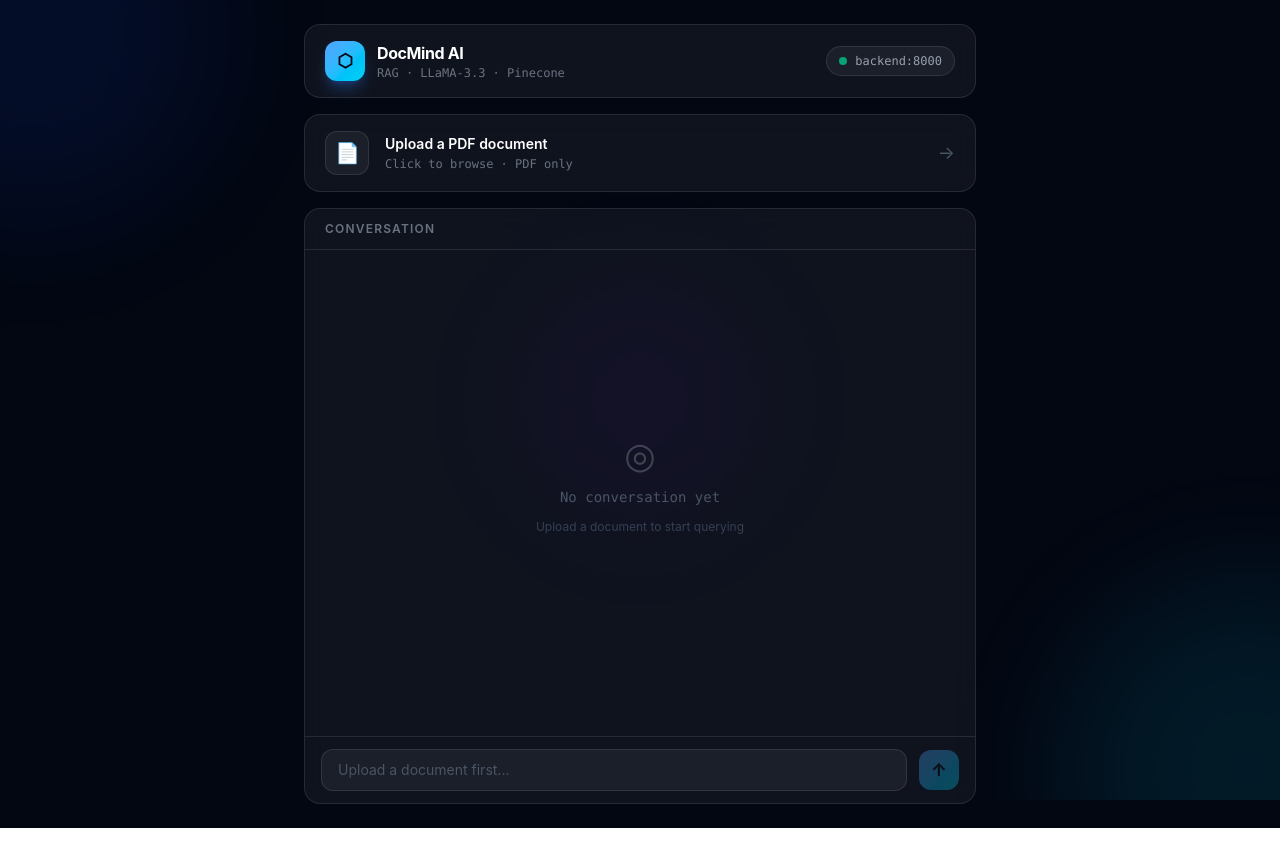
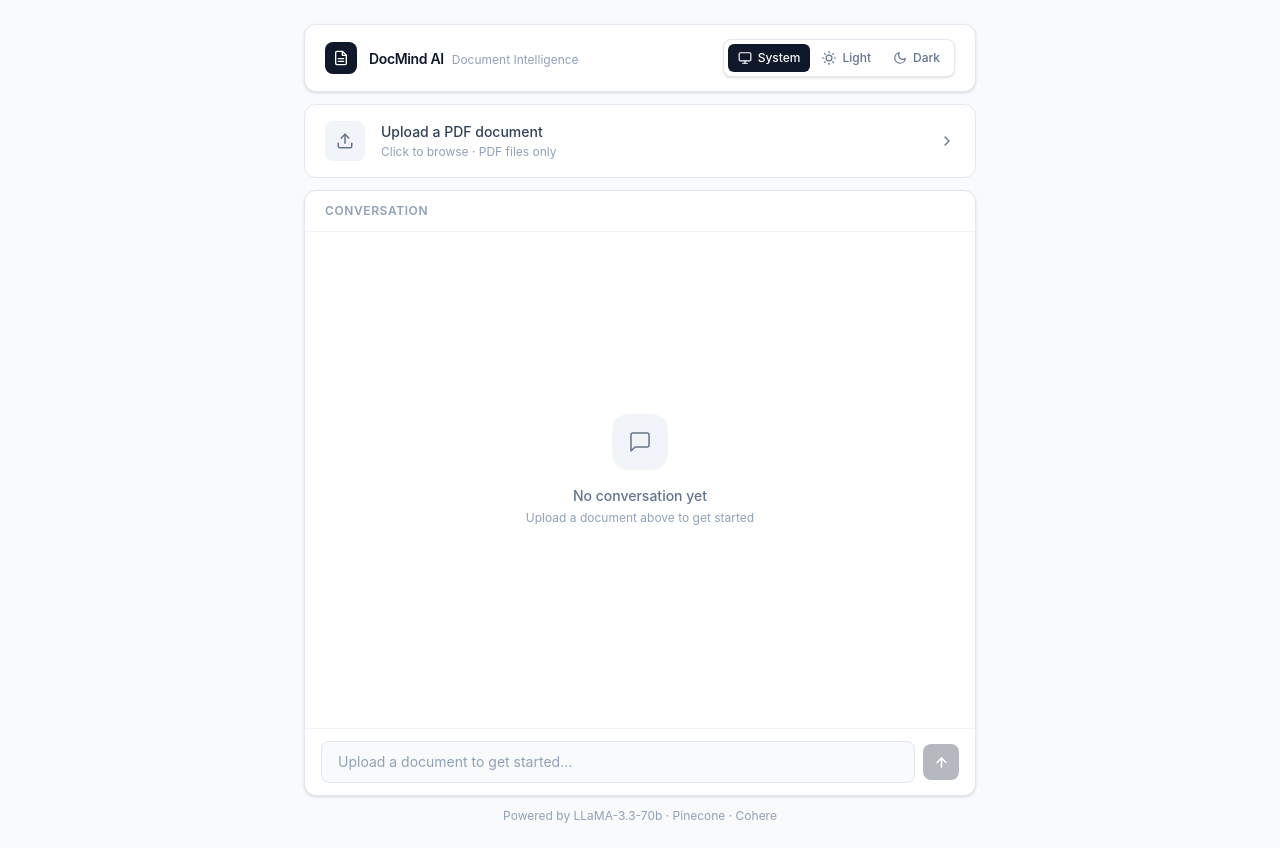
Before and after one commit to agnt17/RAG-Enterprise, a React app in the folder rag-enterprise/frontend/: page / in a window 1280 px wide. Built offline with nearby package versions, Linux system fonts and the light colour scheme; the HTML template or start-up script is replaced by a standard one.

Commit message:
UI Enhancement

```diff
--- a/rag-enterprise/frontend/src/App.jsx
+++ b/rag-enterprise/frontend/src/App.jsx
@@ -8,7 +8,134 @@ function getTime() {
   return new Date().toLocaleTimeString([], { hour: "2-digit", minute: "2-digit" })
 }
 
+// ── Theme definitions ──────────────────────────────────────────────
+const themes = {
+  light: {
+    page:        "bg-slate-50 text-slate-900",
+    card:        "bg-white border-slate-200 shadow-sm",
+    cardHover:   "hover:border-slate-300 hover:bg-slate-50",
+    subtext:     "text-slate-400",
+    muted:       "text-slate-500",
+    label:       "text-slate-700",
+    inputBg:     "bg-slate-50 border-slate-200 text-slate-900 placeholder-slate-400 focus:border-slate-400 focus:bg-white",
+    msgUser:     "bg-slate-900 text-white",
+    msgAi:       "bg-slate-50 border border-slate-200 text-slate-700",
+    msgSystem:   "bg-slate-50 border border-slate-200 text-slate-400",
+    avatarUser:  "bg-slate-900 text-white",
+    avatarAi:    "bg-slate-100 text-slate-500",
+    thinkDot:    "bg-slate-400",
+    badge:       "bg-slate-100 text-slate-400",
+    divider:     "border-slate-100",
+    uploadIdle:  "border-slate-200 bg-white",
+    uploadActive:"border-blue-200 bg-blue-50",
+    uploadDone:  "border-emerald-200 bg-emerald-50",
+    uploadIcon:  "bg-slate-100",
+    iconStroke:  "#64748b",
+    sendBtn:     "bg-slate-900 hover:bg-slate-700 text-white",
+    footerText:  "text-slate-400",
+    themeBtnBg:  "bg-white border-slate-200 shadow-sm",
+    themeBtnActive: "bg-slate-900 text-white",
+    themeBtnInactive: "text-slate-500 hover:text-slate-700",
+  },
+  dark: {
+    page:        "bg-gray-950 text-slate-100",
+    card:        "bg-gray-900 border-gray-800",
+    cardHover:   "hover:border-gray-700 hover:bg-gray-900",
+    subtext:     "text-gray-500",
+    muted:       "text-gray-400",
+    label:       "text-gray-200",
+    inputBg:     "bg-gray-800 border-gray-700 text-slate-100 placeholder-gray-600 focus:border-gray-500 focus:bg-gray-800",
+    msgUser:     "bg-blue-600 text-white",
+    msgAi:       "bg-gray-800 border border-gray-700 text-gray-200",
+    msgSystem:   "bg-gray-800 border border-gray-700 text-gray-500",
+    avatarUser:  "bg-blue-600 text-white",
+    avatarAi:    "bg-gray-800 text-gray-400",
+    thinkDot:    "bg-gray-500",
+    badge:       "bg-gray-800 text-gray-500",
+    divider:     "border-gray-800",
+    uploadIdle:  "border-gray-700 bg-gray-900",
+    uploadActive:"border-blue-700 bg-blue-900/30",
+    uploadDone:  "border-emerald-700 bg-emerald-900/20",
+    uploadIcon:  "bg-gray-800",
+    iconStroke:  "#6b7280",
+    sendBtn:     "bg-blue-600 hover:bg-blue-500 text-white",
+    footerText:  "text-gray-600",
+    themeBtnBg:  "bg-gray-900 border-gray-700",
+    themeBtnActive: "bg-gray-700 text-white",
+    themeBtnInactive: "text-gray-500 hover:text-gray-300",
+  },
+}
+
+function useSystemTheme() {
+  const [isDark, setIsDark] = useState(
+    () => window.matchMedia("(prefers-color-scheme: dark)").matches
+  )
+  useEffect(() => {
+    const mq = window.matchMedia("(prefers-color-scheme: dark)")
+    const handler = (e) => setIsDark(e.matches)
+    mq.addEventListener("change", handler)
+    return () => mq.removeEventListener("change", handler)
+  }, [])
+  return isDark
+}
+
+// ── Icons ──────────────────────────────────────────────────────────
+const SunIcon = ({ size = 14, stroke }) => (
+  <svg width={size} height={size} viewBox="0 0 24 24" fill="none" stroke={stroke || "currentColor"} strokeWidth="2" strokeLinecap="round" strokeLinejoin="round">
+    <circle cx="12" cy="12" r="5"/><line x1="12" y1="1" x2="12" y2="3"/><line x1="12" y1="21" x2="12" y2="23"/>
+    <line x1="4.22" y1="4.22" x2="5.64" y2="5.64"/><line x1="18.36" y1="18.36" x2="19.78" y2="19.78"/>
+    <line x1="1" y1="12" x2="3" y2="12"/><line x1="21" y1="12" x2="23" y2="12"/>
+    <line x1="4.22" y1="19.78" x2="5.64" y2="18.36"/><line x1="18.36" y1="5.64" x2="19.78" y2="4.22"/>
+  </svg>
+)
+const MoonIcon = ({ size = 14 }) => (
+  <svg width={size} height={size} viewBox="0 0 24 24" fill="none" stroke="currentColor" strokeWidth="2" strokeLinecap="round" strokeLinejoin="round">
+    <path d="M21 12.79A9 9 0 1 1 11.21 3 7 7 0 0 0 21 12.79z"/>
+  </svg>
+)
+const SystemIcon = ({ size = 14 }) => (
+  <svg width={size} height={size} viewBox="0 0 24 24" fill="none" stroke="currentColor" strokeWidth="2" strokeLinecap="round" strokeLinejoin="round">
+    <rect x="2" y="3" width="20" height="14" rx="2"/><line x1="8" y1="21" x2="16" y2="21"/><line x1="12" y1="17" x2="12" y2="21"/>
+  </svg>
+)
+const UploadIcon = ({ stroke }) => (
+  <svg width="18" height="18" viewBox="0 0 24 24" fill="none" stroke={stroke} strokeWidth="2" strokeLinecap="round" strokeLinejoin="round">
+    <path d="M21 15v4a2 2 0 0 1-2 2H5a2 2 0 0 1-2-2v-4"/>
+    <polyline points="17 8 12 3 7 8"/><line x1="12" y1="3" x2="12" y2="15"/>
+  </svg>
+)
+const CheckIcon = () => (
+  <svg width="18" height="18" viewBox="0 0 24 24" fill="none" stroke="#10b981" strokeWidth="2.5" strokeLinecap="round" strokeLinejoin="round">
+    <polyline points="20 6 9 17 4 12"/>
+  </svg>
+)
+const ChevronIcon = ({ stroke }) => (
+  <svg width="16" height="16" viewBox="0 0 24 24" fill="none" stroke={stroke} strokeWidth="2" strokeLinecap="round" strokeLinejoin="round">
+    <polyline points="9 18 15 12 9 6"/>
+  </svg>
+)
+const SendIcon = () => (
+  <svg width="15" height="15" viewBox="0 0 24 24" fill="none" stroke="currentColor" strokeWidth="2.5" strokeLinecap="round" strokeLinejoin="round">
+    <line x1="12" y1="19" x2="12" y2="5"/><polyline points="5 12 12 5 19 12"/>
+  </svg>
+)
+const ChatIcon = ({ stroke }) => (
+  <svg width="24" height="24" viewBox="0 0 24 24" fill="none" stroke={stroke} strokeWidth="1.5" strokeLinecap="round" strokeLinejoin="round">
+    <path d="M21 15a2 2 0 0 1-2 2H7l-4 4V5a2 2 0 0 1 2-2h14a2 2 0 0 1 2 2z"/>
+  </svg>
+)
+const DocIcon = () => (
+  <svg width="16" height="16" viewBox="0 0 24 24" fill="none" stroke="white" strokeWidth="2" strokeLinecap="round" strokeLinejoin="round">
+    <path d="M14 2H6a2 2 0 0 0-2 2v16a2 2 0 0 0 2 2h12a2 2 0 0 0 2-2V8z"/>
+    <polyline points="14,2 14,8 20,8"/>
+    <line x1="16" y1="13" x2="8" y2="13"/><line x1="16" y1="17" x2="8" y2="17"/>
+  </svg>
+)
+
+// ── Main Component ─────────────────────────────────────────────────
 export default function App() {
+  const [themeMode, setThemeMode] = useState("system") // "system" | "light" | "dark"
+  const systemIsDark = useSystemTheme()
   const [messages, setMessages] = useState([])
   const [question, setQuestion] = useState("")
   const [uploading, setUploading] = useState(false)
@@ -16,6 +143,12 @@ export default function App() {
   const [loading, setLoading] = useState(false)
   const fileRef = useRef()
   const bottomRef = useRef()
+
+  // Resolve which theme to actually use
+  const resolvedTheme = themeMode === "system"
+    ? (systemIsDark ? "dark" : "light")
+    : themeMode
+  const t = themes[resolvedTheme]
 
   useEffect(() => {
     bottomRef.current?.scrollIntoView({ behavior: "smooth" })
@@ -30,9 +163,9 @@ export default function App() {
     try {
       await axios.post(`${API}/upload`, form)
       setUploadedFile(file.name)
-      setMessages([{ role: "system", text: `✓ "${file.name}" indexed successfully. Ask me anything!`, time: getTime() }])
+      setMessages([{ role: "system", text: `"${file.name}" has been indexed. You can now ask questions about it.`, time: getTime() }])
     } catch {
-      alert("Upload failed. Check your API keys in .env")
+      alert("Upload failed. Check your API keys.")
     }
     setUploading(false)
     fileRef.current.value = ""
@@ -48,7 +181,7 @@ export default function App() {
       const res = await axios.post(`${API}/query`, { question: q })
       setMessages(prev => [...prev, { role: "ai", text: res.data.answer, time: getTime() }])
     } catch {
-      setMessages(prev => [...prev, { role: "ai", text: "⚠ Something went wrong. Try again.", time: getTime() }])
+      setMessages(prev => [...prev, { role: "ai", text: "Something went wrong. Please try again.", time: getTime() }])
     }
     setLoading(false)
   }
@@ -56,147 +189,165 @@ export default function App() {
   const userMsgCount = messages.filter(m => m.role === "user").length
 
   return (
-    <div className="min-h-screen bg-gray-950 text-white flex flex-col items-center justify-center px-4 py-6">
+    <div className={`min-h-screen ${t.page} flex flex-col items-center justify-center px-4 py-6 transition-colors duration-200`}>
+      <div className="w-full max-w-2xl flex flex-col gap-3 h-screen max-h-[800px]">
 
-      {/* Background glows */}
-      <div className="fixed inset-0 overflow-hidden pointer-events-none">
-        <div className="absolute -top-40 -left-40 w-96 h-96 bg-blue-700 rounded-full opacity-10 blur-3xl" />
-        <div className="absolute -bottom-40 -right-40 w-96 h-96 bg-cyan-500 rounded-full opacity-10 blur-3xl" />
-        <div className="absolute top-1/2 left-1/2 -translate-x-1/2 -translate-y-1/2 w-64 h-64 bg-violet-700 rounded-full opacity-5 blur-3xl" />
-      </div>
-
-      <div className="relative w-full max-w-2xl flex flex-col gap-4 h-screen max-h-[780px]">
-
-        {/* Header */}
-        <div className="flex items-center justify-between px-5 py-4 bg-white/5 border border-white/10 rounded-2xl backdrop-blur-md">
+        {/* ── Header ── */}
+        <div className={`flex items-center justify-between px-5 py-3.5 ${t.card} border rounded-xl transition-colors duration-200`}>
           <div className="flex items-center gap-3">
-            <div className="w-10 h-10 rounded-xl bg-gradient-to-br from-blue-400 to-cyan-400 flex items-center justify-center text-gray-950 font-bold text-lg shadow-lg shadow-blue-500/30">
-              ⬡
+            <div className="w-8 h-8 rounded-lg bg-slate-900 flex items-center justify-center flex-shrink-0">
+              <DocIcon />
             </div>
             <div>
-              <div className="font-bold text-white text-base tracking-tight">DocMind AI</div>
-              <div className="text-xs text-gray-500 font-mono">RAG · LLaMA-3.3 · Pinecone</div>
+              <span className={`font-semibold text-sm tracking-tight`}>DocMind AI</span>
+              <span className={`${t.subtext} text-xs ml-2`}>Document Intelligence</span>
             </div>
           </div>
-          <div className="flex items-center gap-2 px-3 py-1.5 bg-white/5 border border-white/10 rounded-full">
-            <span className="w-2 h-2 rounded-full bg-emerald-400 animate-pulse" />
-            <span className="text-xs text-gray-400 font-mono">backend:8000</span>
+
+          {/* Theme Switcher */}
+          <div className={`flex items-center gap-0.5 p-1 border rounded-lg ${t.themeBtnBg} transition-colors duration-200`}>
+            {[
+              { key: "system", icon: <SystemIcon />, label: "System" },
+              { key: "light",  icon: <SunIcon />,    label: "Light" },
+              { key: "dark",   icon: <MoonIcon />,   label: "Dark" },
+            ].map(({ key, icon, label }) => (
+              <button
+                key={key}
+                onClick={() => setThemeMode(key)}
+                title={label}
+                className={`flex items-center gap-1.5 px-2.5 py-1.5 rounded-md text-xs font-medium transition-all duration-150
+                  ${themeMode === key
+                    ? t.themeBtnActive
+                    : t.themeBtnInactive}`}
+              >
+                {icon}
+                <span className="hidden sm:inline">{label}</span>
+              </button>
+            ))}
           </div>
         </div>
 
-        {/* Upload Zone */}
+        {/* ── Upload Zone ── */}
         <div
           onClick={() => !uploading && fileRef.current.click()}
-          className={`flex items-center gap-4 px-5 py-4 rounded-2xl border cursor-pointer transition-all duration-300 backdrop-blur-md
-            ${uploading
-              ? "bg-blue-500/10 border-blue-500/40"
-              : uploadedFile
-                ? "bg-emerald-500/5 border-emerald-500/30 hover:bg-emerald-500/10"
-                : "bg-white/5 border-white/10 hover:bg-white/5 hover:border-blue-500/40"
-            }`}
+          className={`flex items-center gap-4 px-5 py-4 border rounded-xl cursor-pointer transition-all duration-200
+            ${uploading  ? t.uploadActive :
+              uploadedFile ? t.uploadDone  : `${t.uploadIdle} ${t.cardHover}`}`}
         >
           <input ref={fileRef} type="file" accept=".pdf" className="hidden" onChange={uploadPDF} />
-          <div className="w-11 h-11 flex-shrink-0 rounded-xl bg-white/5 border border-white/10 flex items-center justify-center text-xl">
-            {uploading ? "⏳" : uploadedFile ? "✅" : "📄"}
+
+          <div className={`w-10 h-10 rounded-lg flex items-center justify-center flex-shrink-0
+            ${uploading ? "bg-blue-100" : uploadedFile ? "bg-emerald-100" : t.uploadIcon}`}>
+            {uploading ? (
+              <svg className="animate-spin w-5 h-5 text-blue-500" fill="none" viewBox="0 0 24 24">
+                <circle className="opacity-25" cx="12" cy="12" r="10" stroke="currentColor" strokeWidth="4"/>
+                <path className="opacity-75" fill="currentColor" d="M4 12a8 8 0 018-8V0C5.373 0 0 5.373 0 12h4z"/>
+              </svg>
+            ) : uploadedFile ? (
+              <CheckIcon />
+            ) : (
+              <UploadIcon stroke={t.iconStroke} />
+            )}
           </div>
+
           <div className="flex-1 min-w-0">
             {uploading ? (
               <>
-                <p className="text-sm font-semibold text-blue-300">Processing document...</p>
-                <p className="text-xs text-gray-500 font-mono mt-0.5">Chunking · Embedding · Indexing</p>
-                <div className="mt-2 h-1 bg-white/10 rounded-full overflow-hidden">
-                  <div className="h-full w-3/4 bg-gradient-to-r from-blue-400 to-cyan-400 rounded-full animate-pulse" />
+                <p className="text-sm font-medium text-blue-600">Processing your document...</p>
+                <p className="text-xs text-blue-400 mt-0.5">Chunking · Embedding · Indexing</p>
+                <div className="mt-2 h-1 bg-blue-100 rounded-full overflow-hidden">
+                  <div className="h-full w-2/3 bg-blue-400 rounded-full animate-pulse" />
                 </div>
               </>
             ) : uploadedFile ? (
               <>
-                <p className="text-sm font-semibold text-emerald-400 truncate">{uploadedFile}</p>
-                <p className="text-xs text-gray-500 font-mono mt-0.5">Indexed · Click to replace</p>
+                <p className="text-sm font-medium text-emerald-600 truncate">{uploadedFile}</p>
+                <p className="text-xs text-emerald-500 mt-0.5">Successfully indexed · Click to replace</p>
               </>
             ) : (
               <>
-                <p className="text-sm font-semibold text-white">Upload a PDF document</p>
-                <p className="text-xs text-gray-500 font-mono mt-0.5">Click to browse · PDF only</p>
+                <p className={`text-sm font-medium ${t.label}`}>Upload a PDF document</p>
+                <p className={`text-xs ${t.subtext} mt-0.5`}>Click to browse · PDF files only</p>
               </>
             )}
           </div>
-          {!uploading && <span className="text-gray-600 text-lg">→</span>}
+
+          {!uploading && <ChevronIcon stroke={t.iconStroke} />}
         </div>
 
-        {/* Chat Container */}
-        <div className="flex-1 flex flex-col bg-white/5 border border-white/10 rounded-2xl overflow-hidden backdrop-blur-md min-h-0">
+        {/* ── Chat Container ── */}
+        <div className={`flex-1 flex flex-col ${t.card} border rounded-xl overflow-hidden min-h-0 transition-colors duration-200`}>
 
           {/* Chat Header */}
-          <div className="flex items-center justify-between px-5 py-3 border-b border-white/10 flex-shrink-0">
-            <span className="text-xs font-semibold text-gray-500 tracking-widest uppercase">Conversation</span>
+          <div className={`flex items-center justify-between px-5 py-3 border-b ${t.divider} flex-shrink-0`}>
+            <span className={`text-xs font-semibold ${t.subtext} tracking-wider uppercase`}>Conversation</span>
             {userMsgCount > 0 && (
-              <span className="text-xs font-mono text-gray-500 px-2.5 py-1 bg-white/5 border border-white/10 rounded-full">
-                {userMsgCount} {userMsgCount === 1 ? "query" : "queries"}
+              <span className={`text-xs ${t.badge} px-2.5 py-1 rounded-full`}>
+                {userMsgCount} {userMsgCount === 1 ? "message" : "messages"}
               </span>
             )}
           </div>
 
           {/* Messages */}
-          <div className="flex-1 overflow-y-auto px-5 py-4 flex flex-col gap-4 min-h-0">
+          <div className="flex-1 overflow-y-auto px-5 py-5 flex flex-col gap-5 min-h-0">
             {messages.length === 0 ? (
-              <div className="flex flex-col items-center justify-center gap-3 text-center h-full py-16">
-                <div className="text-4xl opacity-20">◎</div>
-                <p className="text-sm text-gray-600 font-mono">No conversation yet</p>
-                <p className="text-xs text-gray-700">Upload a document to start querying</p>
+              <div className="flex flex-col items-center justify-center gap-4 h-full text-center py-16">
+                <div className={`w-14 h-14 rounded-2xl ${t.uploadIcon} flex items-center justify-center`}>
+                  <ChatIcon stroke={t.iconStroke} />
+                </div>
+                <div>
+                  <p className={`text-sm font-medium ${t.muted}`}>No conversation yet</p>
+                  <p className={`text-xs ${t.subtext} mt-1`}>Upload a document above to get started</p>
+                </div>
               </div>
             ) : (
               messages.map((msg, i) => (
                 <div key={i} className={`flex gap-3 ${msg.role === "user" ? "flex-row-reverse" : ""}`}>
-
                   {msg.role !== "system" && (
-                    <div className={`w-8 h-8 rounded-xl flex-shrink-0 flex items-center justify-center text-sm border border-white/10
-                      ${msg.role === "user" ? "bg-gradient-to-br from-blue-500 to-blue-700" : "bg-white/5 text-cyan-400"}`}>
-                      {msg.role === "user" ? "U" : "⬡"}
+                    <div className={`w-7 h-7 rounded-lg flex-shrink-0 flex items-center justify-center text-xs font-semibold mt-0.5
+                      ${msg.role === "user" ? t.avatarUser : t.avatarAi}`}>
+                      {msg.role === "user" ? "U" : "AI"}
                     </div>
                   )}
-
-                  <div className={msg.role === "system" ? "w-full" : "max-w-[78%]"}>
-                    <div className={`px-4 py-3 rounded-2xl text-sm leading-relaxed
-                      ${msg.role === "user"
-                        ? "bg-gradient-to-br from-blue-600 to-blue-700 text-white rounded-br-sm border border-blue-500/30"
-                        : msg.role === "system"
-                          ? "bg-emerald-500/10 border border-emerald-500/20 text-emerald-400 font-mono text-xs"
-                          : "bg-white/5 border border-white/10 text-gray-200 rounded-bl-sm"}`}>
+                  <div className={msg.role === "system" ? "w-full" : "max-w-[80%]"}>
+                    <div className={`px-4 py-3 rounded-xl text-sm leading-relaxed
+                      ${msg.role === "user"   ? `${t.msgUser} rounded-tr-sm` :
+                        msg.role === "system" ? t.msgSystem :
+                        `${t.msgAi} rounded-tl-sm`}`}>
                       {msg.role === "ai" ? (
                         <ReactMarkdown
                           components={{
-                            p: ({ children }) => <p className="mb-2 last:mb-0">{children}</p>,
-                            strong: ({ children }) => <strong className="font-semibold text-white">{children}</strong>,
-                            ul: ({ children }) => <ul className="list-disc list-inside space-y-1 mt-1">{children}</ul>,
-                            ol: ({ children }) => <ol className="list-decimal list-inside space-y-1 mt-1">{children}</ol>,
-                            li: ({ children }) => <li className="text-gray-200">{children}</li>,
+                            p:      ({ children }) => <p className="mb-2 last:mb-0">{children}</p>,
+                            strong: ({ children }) => <strong className="font-semibold">{children}</strong>,
+                            ul:     ({ children }) => <ul className="list-disc list-inside space-y-1 mt-2">{children}</ul>,
+                            ol:     ({ children }) => <ol className="list-decimal list-inside space-y-1 mt-2">{children}</ol>,
+                            li:     ({ children }) => <li>{children}</li>,
                           }}
                         >
                           {msg.text}
                         </ReactMarkdown>
-                      ) : (
-                        msg.text
-                      )}
+                      ) : msg.text}
                     </div>
                     {msg.time && (
-                      <p className={`text-xs text-gray-600 font-mono mt-1.5 ${msg.role === "user" ? "text-right" : ""}`}>
+                      <p className={`text-xs ${t.subtext} mt-1.5 ${msg.role === "user" ? "text-right" : ""}`}>
                         {msg.time}
                       </p>
                     )}
                   </div>
-
                 </div>
               ))
             )}
 
             {loading && (
               <div className="flex gap-3">
-                <div className="w-8 h-8 rounded-xl flex-shrink-0 flex items-center justify-center text-sm border border-white/10 bg-white/5 text-cyan-400">⬡</div>
-                <div className="px-4 py-3 rounded-2xl rounded-bl-sm bg-white/5 border border-white/10">
-                  <div className="flex gap-1.5 items-center h-4">
-                    <span className="w-2 h-2 rounded-full bg-blue-400 animate-bounce [animation-delay:0ms]" />
-                    <span className="w-2 h-2 rounded-full bg-blue-400 animate-bounce [animation-delay:150ms]" />
-                    <span className="w-2 h-2 rounded-full bg-blue-400 animate-bounce [animation-delay:300ms]" />
+                <div className={`w-7 h-7 rounded-lg flex-shrink-0 ${t.avatarAi} flex items-center justify-center text-xs font-semibold mt-0.5`}>
+                  AI
+                </div>
+                <div className={`px-4 py-3 rounded-xl rounded-tl-sm ${t.msgAi}`}>
+                  <div className="flex gap-1 items-center h-4">
+                    <span className={`w-1.5 h-1.5 rounded-full ${t.thinkDot} animate-bounce [animation-delay:0ms]`} />
+                    <span className={`w-1.5 h-1.5 rounded-full ${t.thinkDot} animate-bounce [animation-delay:150ms]`} />
+                    <span className={`w-1.5 h-1.5 rounded-full ${t.thinkDot} animate-bounce [animation-delay:300ms]`} />
                   </div>
                 </div>
               </div>
@@ -205,10 +356,10 @@ export default function App() {
           </div>
 
           {/* Input */}
-          <div className="px-4 py-3 border-t border-white/10 flex gap-3 items-center flex-shrink-0">
+          <div className={`px-4 py-3 border-t ${t.divider} flex gap-2 items-center flex-shrink-0`}>
             <input
-              className="flex-1 bg-white/5 border border-white/10 rounded-xl px-4 py-2.5 text-sm text-white placeholder-gray-600 outline-none focus:border-blue-500/50 transition-all"
-              placeholder={uploadedFile ? "Ask anything about your document..." : "Upload a document first..."}
+              className={`flex-1 border rounded-lg px-4 py-2.5 text-sm outline-none transition-all ${t.inputBg}`}
+              placeholder={uploadedFile ? "Ask a question about your document..." : "Upload a document to get started..."}
               value={question}
               onChange={e => setQuestion(e.target.value)}
               onKeyDown={e => e.key === "Enter" && sendMessage()}
@@ -217,13 +368,18 @@ export default function App() {
             <button
               onClick={sendMessage}
               disabled={loading || !uploadedFile || !question.trim()}
-              className="w-10 h-10 rounded-xl bg-gradient-to-br from-blue-400 to-cyan-400 text-gray-950 font-bold text-lg flex items-center justify-center transition-all hover:scale-105 hover:shadow-lg hover:shadow-blue-500/30 disabled:opacity-30 disabled:cursor-not-allowed disabled:hover:scale-100 flex-shrink-0"
+              className={`w-9 h-9 rounded-lg flex items-center justify-center transition-all disabled:opacity-30 disabled:cursor-not-allowed flex-shrink-0 ${t.sendBtn}`}
             >
-              ↑
+              <SendIcon />
             </button>
           </div>
+        </div>
 
-        </div>
+        {/* Footer */}
+        <p className={`text-center text-xs ${t.footerText}`}>
+          Powered by LLaMA-3.3-70b · Pinecone · Cohere
+        </p>
+
       </div>
     </div>
   )
```
